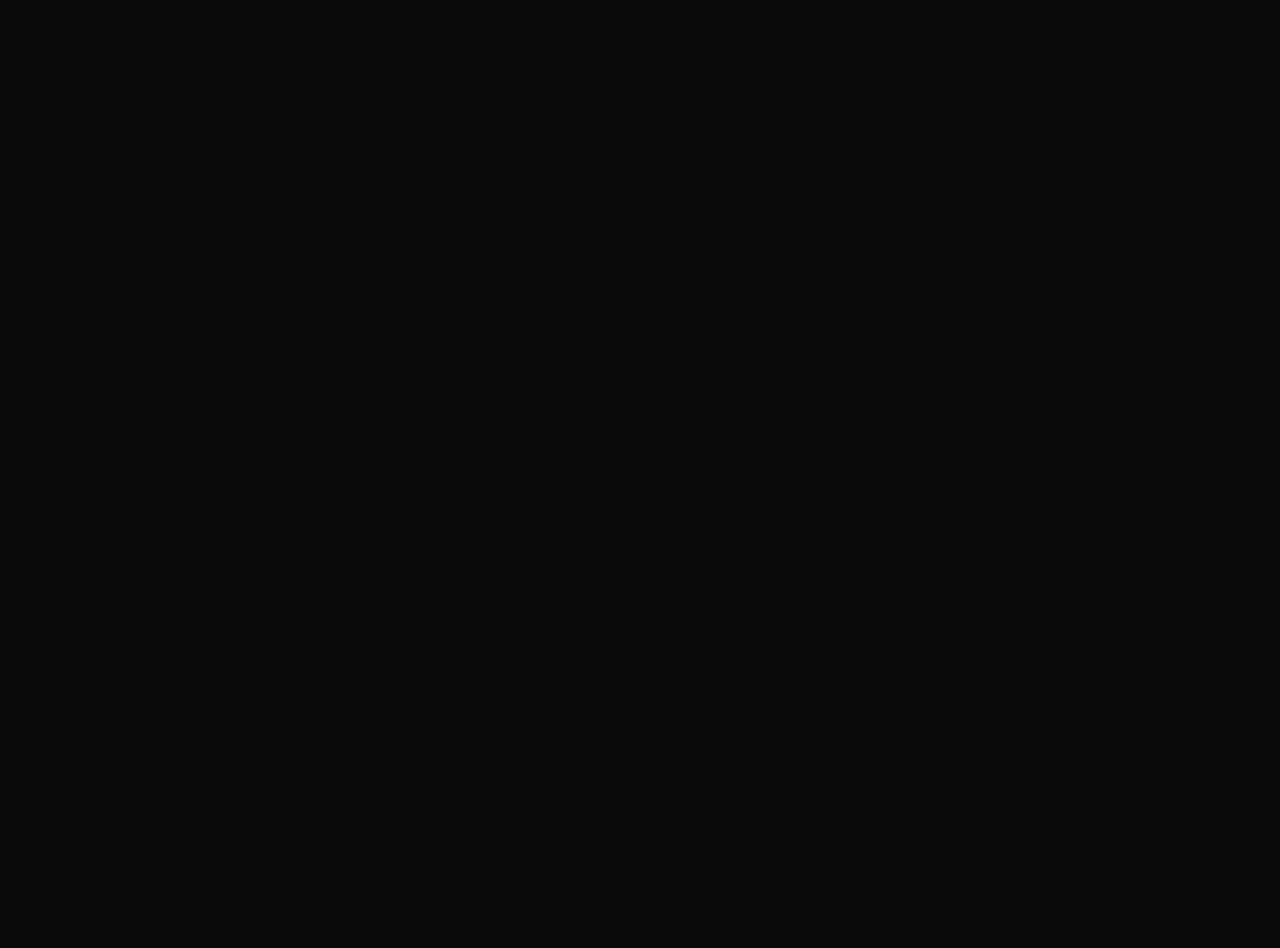
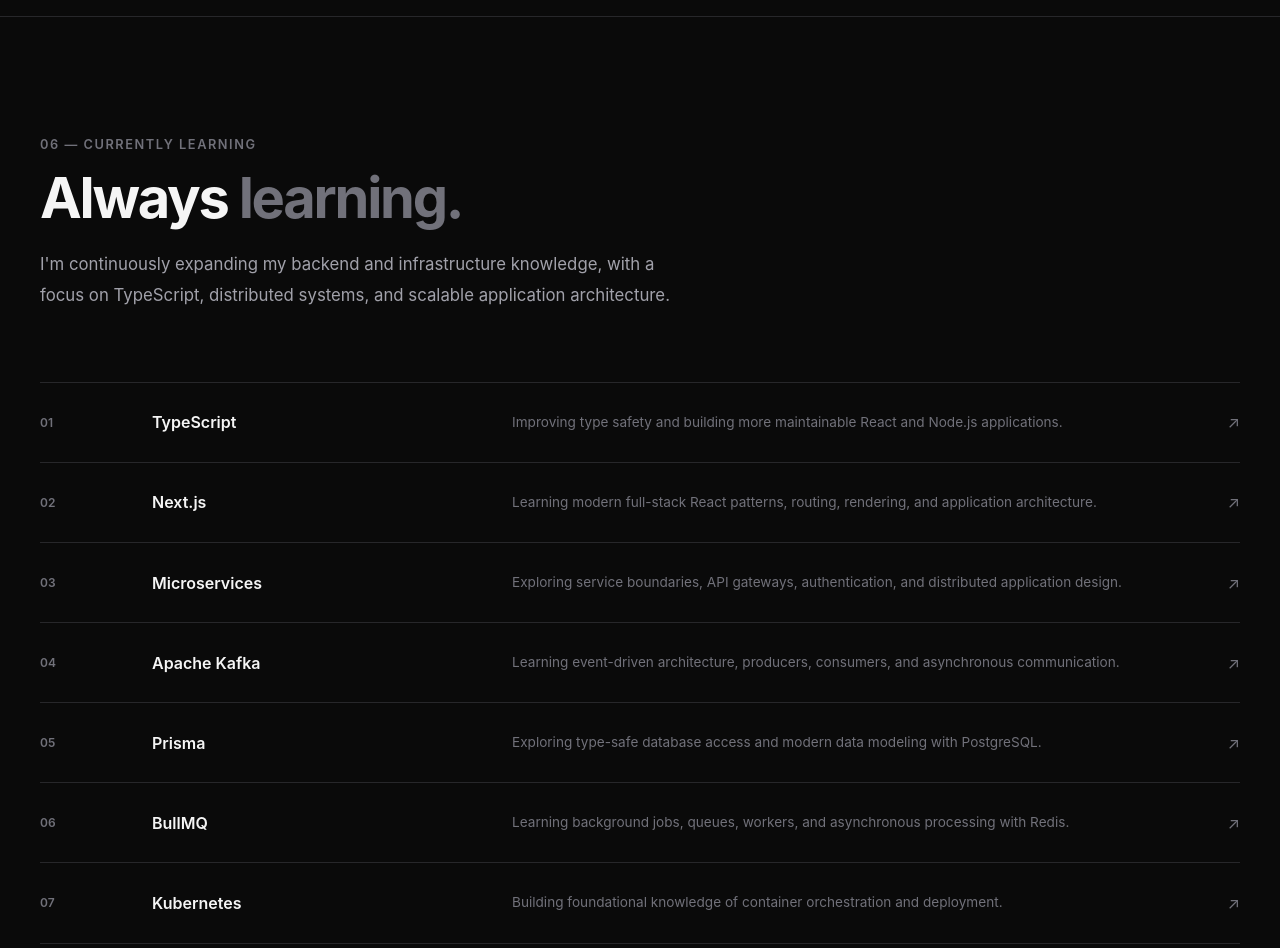
Before and after one commit to karthhikyadav/karthikyannabathina-portfolio, a React (Vite) app: page / in a window 1280 px wide. Shown: the part 7000-7948 px from the top of the page. Before the commit the page ends 7016 px from the top, so only its background shows below. Built offline with nearby package versions, Linux system fonts and the light colour scheme.

Commit message:
feat: add currently learning section

```diff
--- a/src/App.jsx
+++ b/src/App.jsx
@@ -5,6 +5,7 @@
 import Projects from "./components/Projects";
 import Education from "./components/Education";
 import ProblemSolving from "./components/ProblemSolving";
+import Learning from "./components/Learning";
 
 function App() {
   return (
@@ -18,6 +19,7 @@
         <Projects />
         <Education />
         <ProblemSolving />
+        <Learning />
       </main>
     </>
   );
--- /dev/null
+++ b/src/components/Learning.jsx
@@ -0,0 +1,83 @@
+const learningTopics = [
+  {
+    title: "TypeScript",
+    description:
+      "Improving type safety and building more maintainable React and Node.js applications.",
+  },
+  {
+    title: "Next.js",
+    description:
+      "Learning modern full-stack React patterns, routing, rendering, and application architecture.",
+  },
+  {
+    title: "Microservices",
+    description:
+      "Exploring service boundaries, API gateways, authentication, and distributed application design.",
+  },
+  {
+    title: "Apache Kafka",
+    description:
+      "Learning event-driven architecture, producers, consumers, and asynchronous communication.",
+  },
+  {
+    title: "Prisma",
+    description:
+      "Exploring type-safe database access and modern data modeling with PostgreSQL.",
+  },
+  {
+    title: "BullMQ",
+    description:
+      "Learning background jobs, queues, workers, and asynchronous processing with Redis.",
+  },
+  {
+    title: "Kubernetes",
+    description:
+      "Building foundational knowledge of container orchestration and deployment.",
+  },
+];
+
+function Learning() {
+  return (
+    <section id="learning" className="section learning">
+      <div className="container">
+        <div className="learning__header">
+          <p className="section-label">
+            06 — Currently Learning
+          </p>
+
+          <h2 className="section-title">
+            Always
+            <span> learning.</span>
+          </h2>
+
+          <p className="section-description">
+            I'm continuously expanding my backend and
+            infrastructure knowledge, with a focus on
+            TypeScript, distributed systems, and scalable
+            application architecture.
+          </p>
+        </div>
+
+        <div className="learning__list">
+          {learningTopics.map((topic, index) => (
+            <article className="learning-item" key={topic.title}>
+              <span className="learning-item__number">
+                0{index + 1}
+              </span>
+
+              <h3>{topic.title}</h3>
+
+              <p>{topic.description}</p>
+
+              <span className="learning-item__arrow">
+                ↗
+              </span>
+            </article>
+          ))}
+        </div>
+      </div>
+    </section>
+  );
+}
+
+export default Learning;
--- a/src/index.css
+++ b/src/index.css
@@ -881,3 +881,79 @@
     min-height: 260px;
   }
 }
+.learning {
+  border-top: 1px solid var(--border);
+}
+
+.learning__header {
+  margin-bottom: 72px;
+}
+
+.learning__list {
+  border-top: 1px solid var(--border);
+}
+
+.learning-item {
+  display: grid;
+  grid-template-columns: 80px 1fr 2fr 40px;
+  gap: 32px;
+  align-items: center;
+
+  padding: 28px 0;
+
+  border-bottom: 1px solid var(--border);
+
+  transition: padding var(--transition);
+}
+
+.learning-item:hover {
+  padding-inline: 16px;
+}
+
+.learning-item__number {
+  color: var(--text-muted);
+
+  font-size: 0.75rem;
+  font-weight: 600;
+}
+
+.learning-item h3 {
+  font-size: 1rem;
+  font-weight: 600;
+}
+
+.learning-item p {
+  color: var(--text-muted);
+
+  font-size: 0.85rem;
+  line-height: 1.7;
+}
+
+.learning-item__arrow {
+  color: var(--text-muted);
+  text-align: right;
+
+  transition:
+    color var(--transition),
+    transform var(--transition);
+}
+
+.learning-item:hover .learning-item__arrow {
+  color: var(--text-primary);
+  transform: translate(3px, -3px);
+}
+
+@media (max-width: 768px) {
+  .learning__header {
+    margin-bottom: 48px;
+  }
+
+  .learning-item {
+    grid-template-columns: 40px 1fr 30px;
+    gap: 16px;
+  }
+
+  .learning-item p {
+    grid-column: 2 / 3;
+  }
+}
```
